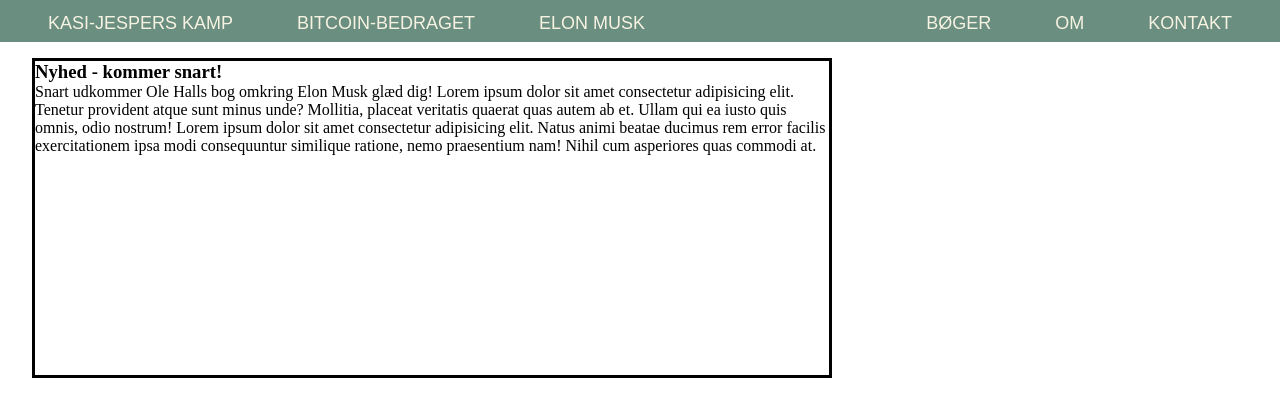
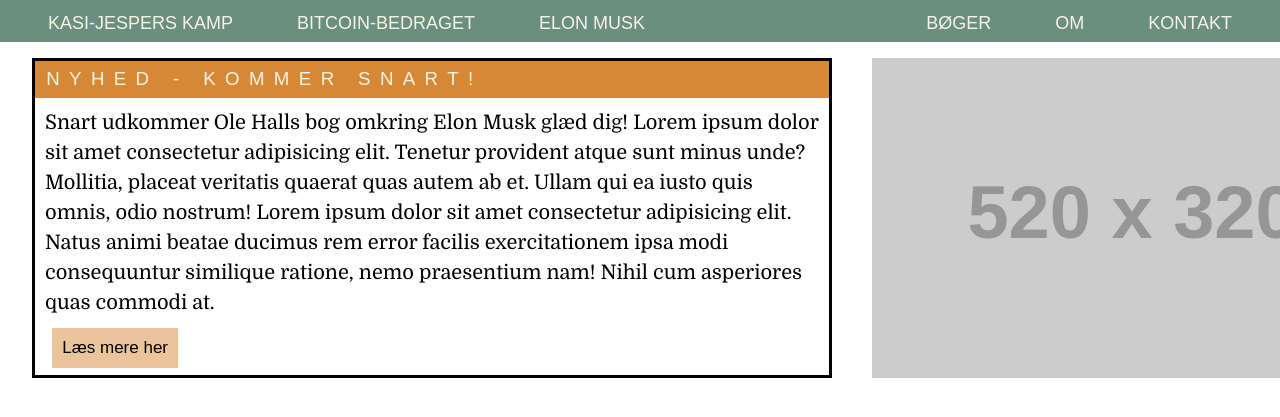
Before and after one commit to SiljeP/indie-author-assignement, a plain HTML site: page index.html in a window 1280 px wide. Shown: the part 159-576 px from the top of the page. Drawn offline with nearby package versions, Linux system fonts and the light colour scheme; placeholder pictures from the web are drawn by us; a web font is replaced by a local one.

Commit message:
finish news section + add placeholder for slider

```diff
--- a/assets/css/news.css
+++ b/assets/css/news.css
@@ -3,4 +3,35 @@
     width: 50em;
     height: 20em;
     margin: 1em 1em 1em 2em;
+
 }
+
+.news__title{
+    background-color: var(--accent-color-dark);
+    color: var(--accent-color-light);
+    font-family: var(--highlights-font);
+    font-weight: 100;
+    text-transform: uppercase ;
+    padding: 0.4em 0.6em;
+
+    letter-spacing: .5em;
+}
+
+.news__text{
+    font-family: var(--body-font);
+    font-size: 20px;
+    padding: 0.5em;
+    line-height: 1.5;
+
+}
+
+.news__button{
+    padding: .6em;
+    font-weight: 500;
+    font-size: 17px;
+    background-color: var(--accent-color-dark-shade-03);
+    font-family: var(--highlights-font) ;
+    border-style: none;
+    margin-left: 1em;
+
+}
--- /dev/null
+++ b/assets/css/slider.css
@@ -0,0 +1,10 @@
+.frontpage__slider{
+    width: 320px;
+    height: 300px;
+    margin: 1em 1em 1em 1.5em;
+
+}
+
+main{
+    display: flex;
+}
--- a/index.html
+++ b/index.html
@@ -35,13 +35,16 @@
         </nav>
     </header>
 <main>
-    <section>
         <article class="frontpage__news">
             <h3 class="news__title" >Nyhed - kommer snart!</h3>
-           <p class="news__text">Snart udkommer Ole Halls bog omkring Elon Musk glæd dig! Lorem ipsum dolor sit amet consectetur adipisicing elit. Tenetur provident atque sunt minus unde? Mollitia, placeat veritatis quaerat quas autem ab et. Ullam qui ea iusto quis omnis, odio nostrum! Lorem ipsum dolor sit amet consectetur adipisicing elit. Natus animi beatae ducimus rem error facilis exercitationem ipsa modi consequuntur similique ratione, nemo praesentium nam! Nihil cum asperiores quas commodi at.</p>
+           <p class="news__text">Snart udkommer Ole Halls bog omkring Elon Musk glæd dig!
+            Lorem ipsum dolor sit amet consectetur adipisicing elit. Tenetur provident atque sunt minus unde? Mollitia, placeat veritatis quaerat quas autem ab et. Ullam qui ea iusto quis omnis, odio nostrum! Lorem ipsum dolor sit amet consectetur adipisicing elit. Natus animi beatae ducimus rem error facilis exercitationem ipsa modi consequuntur similique ratione, nemo praesentium nam! Nihil cum asperiores quas commodi at.</p>
+            <a href="#"><button class="news__button"><p>Læs mere her</p></button></a>
         </article>
 
-    </section>
+    <div class="frontpage__slider">
+        <img src="https://placehold.co/520x320" alt="placeholder image">
+    </div>
 </main>
 
 </body>
--- a/style.css
+++ b/style.css
@@ -2,6 +2,8 @@
 @import url("./assets/css/variables.css");
 @import url("./assets/css/header.css");
 @import url("./assets/css/news.css");
+@import url("./assets/css/slider.css");
+@import url("./assets/css/cards.css");
 /* fonts */
 @import url('https://fonts.googleapis.com/css2?family=Bodoni+Moda:ital,wght@0,400;0,500;0,600;0,700;0,800;0,900;1,400;1,500;1,600;1,700;1,800;1,900&family=Domine:wght@400;500;600;700&display=swap');
 @import url('https://fonts.cdnfonts.com/css/trade-gothic-lt-std');
```
Also changed, not shown: assets/css/cards.css (added), 2 other files.
